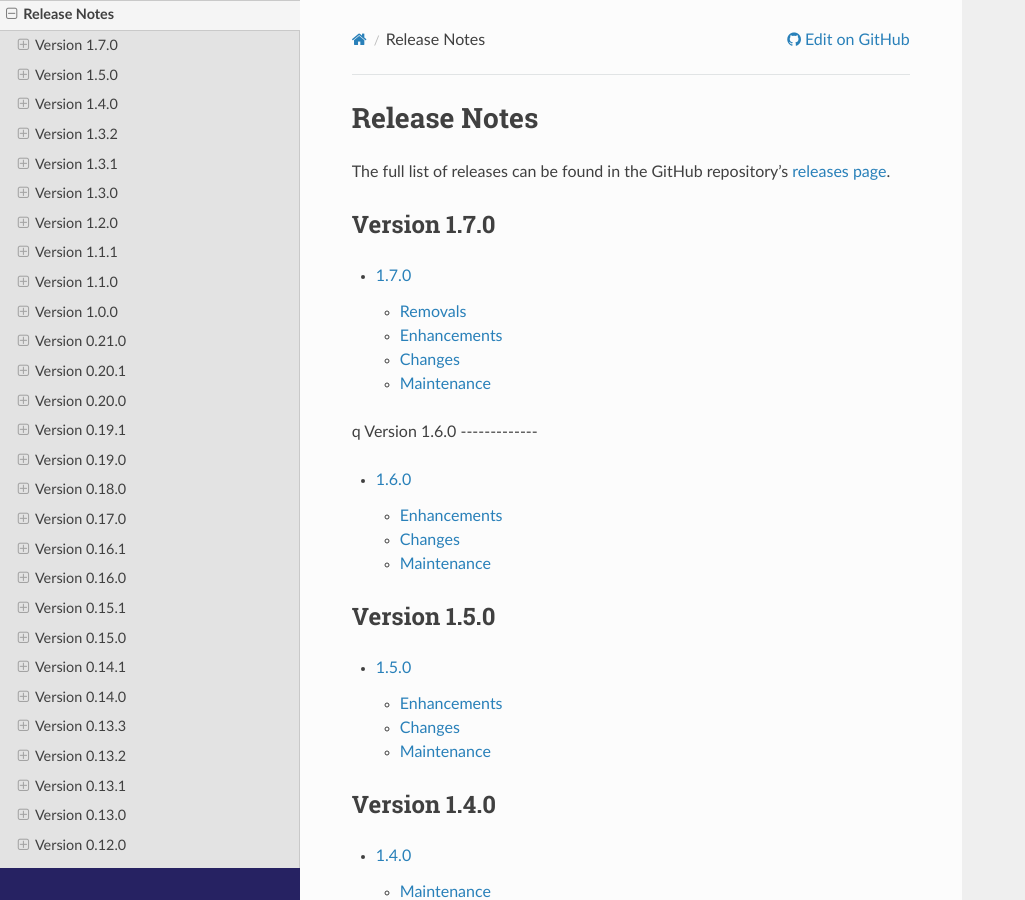
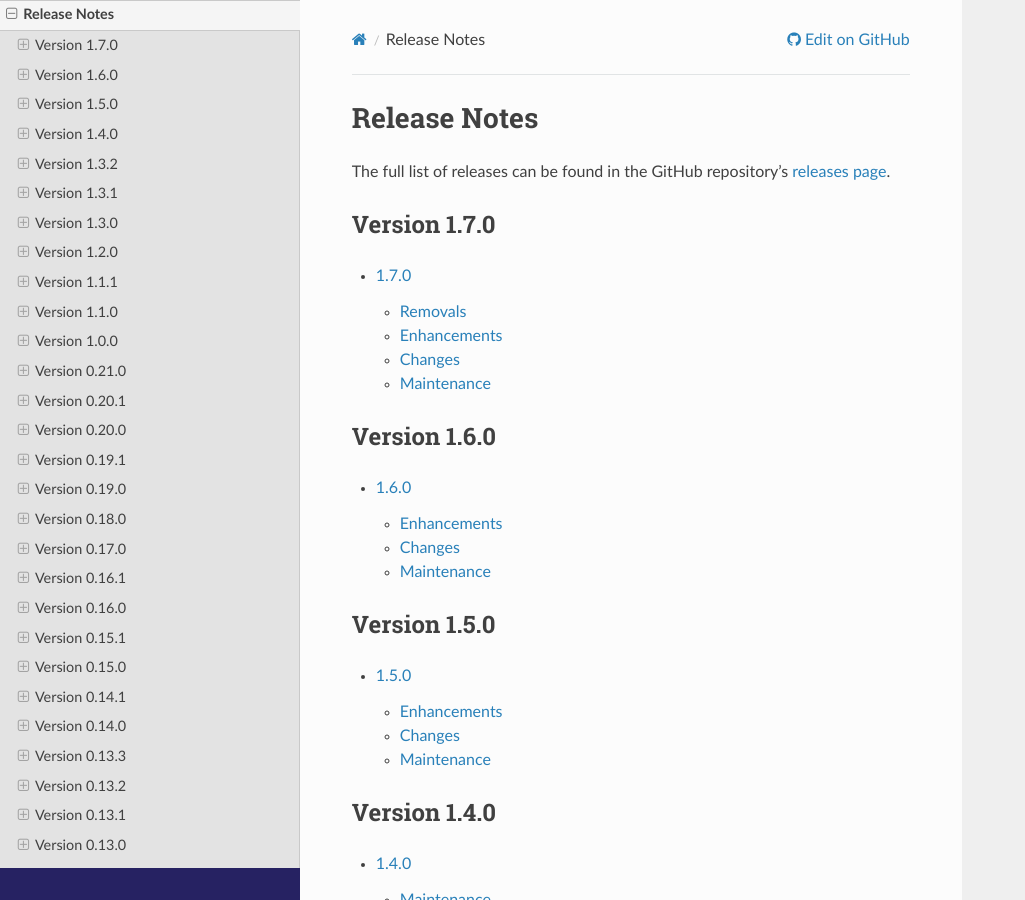
Before and after one commit to fsoubelet/PyhDToolkit, a Sphinx documentation site: the page built from docs/release.rst, in a window 1280 px wide and 900 px high. Shown: the whole window, without its empty margins (0-1025 px from the left). Built offline with Sphinx 7.4.7 and the Read the Docs theme 3.1.0, drawn with Linux system fonts in a browser that asks for light colours; pages that are not in the unit, such as notebooks, are missing from menus.

Commit message:
fix accidental typo

```diff
--- a/docs/release.rst
+++ b/docs/release.rst
@@ -10,7 +10,7 @@ Version 1.7.0
     :maxdepth: 2
 
     releases/v1.7.0
-q
+
 Version 1.6.0
 -------------
 
```
